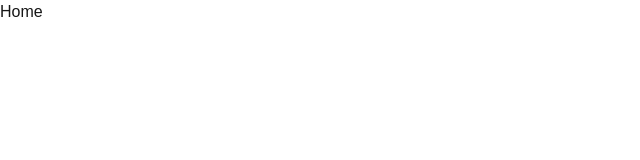
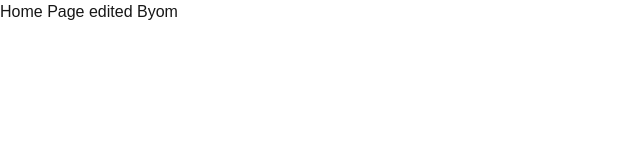
Before and after one commit to aksh10patil/Scraper-Inc, a Next.js app: page /home in a window 1280 px wide. Shown: the top 160 px of the page, without its empty margins (0-640 px from the left). Built offline with nearby package versions, Linux system fonts and the light colour scheme.

Commit message:
Home page edits minor

```diff
--- a/src/app/home/page.tsx
+++ b/src/app/home/page.tsx
@@ -2,7 +2,7 @@ import React from 'react'
 
 const Home = () => {
   return (
-    <div>Home</div>
+    <div>Home Page edited Byom</div>
   )
 }
 
```
